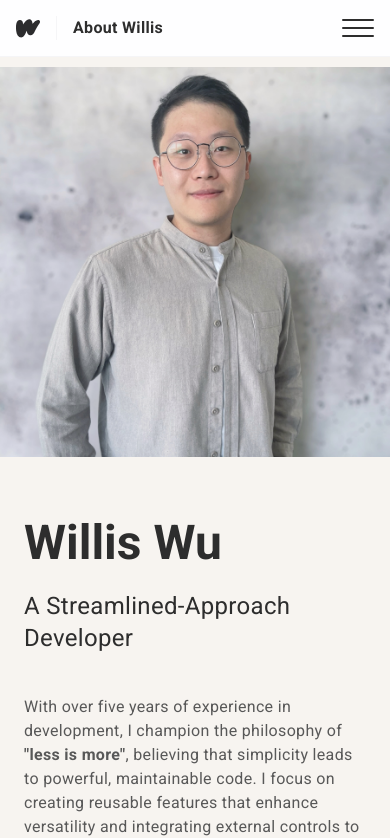
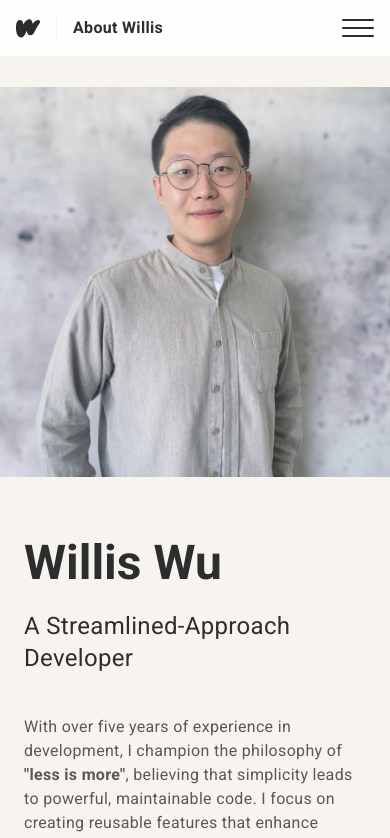
Before and after one commit to willisxwu/portfolio, a Vue app: page /portfolio/about in a window 390 px wide. Shown: the top 838 px of the page. Built offline with nearby package versions, Linux system fonts and the light colour scheme; grey boxes are pictures that could not be loaded.

Commit message:
feat: update about, works pages max weight style

```diff
--- a/src/pages/about.vue
+++ b/src/pages/about.vue
@@ -31,7 +31,7 @@ const philosophyItems: IPhilosophyItems[] = [
 </script>
 
 <template>
-  <div class="flex flex-col gap-20 md:px-10 lg:px-20">
+  <div class="flex flex-col gap-20 md:px-10 pt-5 lg:(mx-auto pt-10 max-w-330)">
     <!-- About Intro and Image -->
     <div class="flex flex-col-reverse gap-15 md:flex-row">
       <div class="px-6 md:(px-0 w-full) lg:(pt-20 w-60%)">
--- a/src/pages/works/index.vue
+++ b/src/pages/works/index.vue
@@ -4,7 +4,7 @@ import { cases } from '../../constant/cases'
 </script>
 
 <template>
-  <div class="px-6 pt-10 md:(px-10 pt-5) lg:(px-20 pt-20)">
+  <div class="px-6 pt-10 md:(px-10 pt-5) lg:(mx-auto pt-10 max-w-330)">
     <div class="text-(headline-xl gray-90)">Previous Works</div>
     <p class="max-w-150 text-(content-md gray-70)">
       Experience in in-house development and creating successful consumer-facing
```
